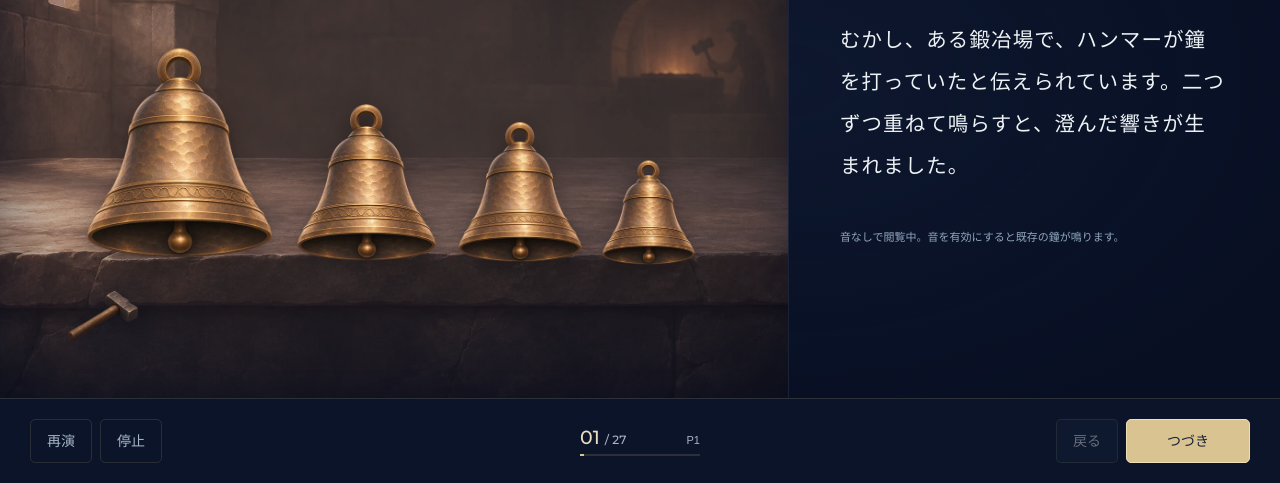
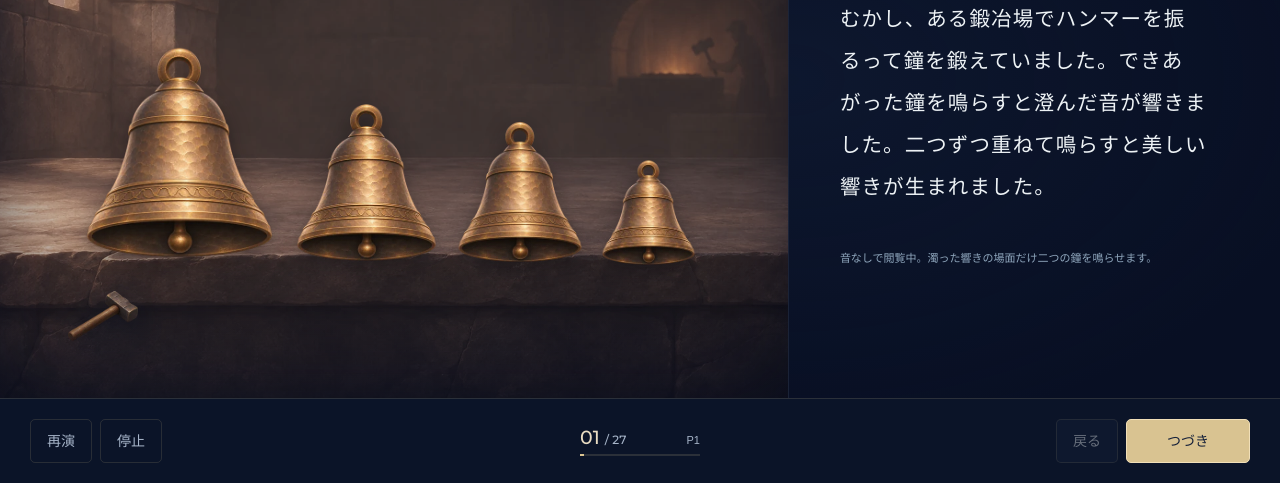
Before and after one commit to gerupon-lgtm/prism-story-preview, a plain HTML site: page index.html in a window 1280 px wide. Shown: the part 317-800 px from the top of the page. Drawn offline with Linux system fonts and the light colour scheme.

Commit message:
Face the star spirit toward the bells and limit story audio (v0.1.6)

```diff
--- a/index.html
+++ b/index.html
@@ -4,13 +4,13 @@
   <meta charset="utf-8">
   <meta name="viewport" content="width=device-width,initial-scale=1,viewport-fit=cover">
   <meta name="theme-color" content="#080f23">
-  <title>PRISM NOTES — おはなし試作 v0.1.4</title>
-  <link rel="stylesheet" href="./story.css?v=0.1.4">
+  <title>PRISM NOTES — おはなし試作 v0.1.6</title>
+  <link rel="stylesheet" href="./story.css?v=0.1.6">
 </head>
 <body>
   <main id="reader" class="reader" aria-label="PRISM NOTES おはなし試作">
     <header class="toolbar">
-      <div class="brand"><span>PRISM NOTES</span><small>おはなし試作 v0.1.4 <em>語り・構図は仮案</em></small></div>
+      <div class="brand"><span>PRISM NOTES</span><small>おはなし試作 v0.1.6 <em>語り・構図は仮案</em></small></div>
       <nav class="tools" aria-label="閲覧の設定">
         <button id="sound" type="button" aria-pressed="false">音：なし</button>
         <button id="motion" type="button" aria-pressed="false">動き：通常</button>
@@ -42,6 +42,6 @@
     <div id="scene-list" class="scene-list"></div>
     <div class="menu-foot"><button id="skip" type="button">この章を飛ばす</button><button id="restart" type="button">最初から見る</button><span>© SIKUMI LAB</span></div>
   </dialog>
-  <script type="module" src="./story.js?v=0.1.4"></script>
+  <script type="module" src="./story.js?v=0.1.6"></script>
 </body>
 </html>
--- a/story-data.js
+++ b/story-data.js
@@ -1,5 +1,5 @@
 // 全文は storyboard-draft の第3章。第10章の記憶・和解の境界を優先。文言は全て仮。
-export const VERSION = '0.1.4';
+export const VERSION = '0.1.6';
 export const blocks = [
   {id:'P', title:'残された鐘', position:'序 · 連続プレイ開始前', after:'このあと、最初の光の道へ。1〜3面のプレイは試作では省略します。'},
   {id:'M1', title:'応えない道', position:'挿話 · 4面の前', after:'このあと、故障の解説と4〜5面へ。試作では省略します。'},
@@ -13,20 +13,20 @@ export const blocks = [
   {id:'E', title:'余韻の向こうへ', position:'結末 · 42面クリア後', after:''},
 ];
 export const slides = [
-  {id:'P1',block:'P',era:'むかし · 鍛冶場',scene:'forge',words:'むかし、ある鍛冶場で、ハンマーが鐘を打っていたと伝えられています。二つずつ重ねて鳴らすと、澄んだ響きが生まれました。',cues:[[0.3,{bells:[12]}],[1.6,{bells:[12,6]}]]},
-  {id:'P2',block:'P',era:'むかし · 濁った響き',scene:'order',words:'ただ、大きさの近い二つの鐘を同時に鳴らすと、響きが濁ったのです。',cues:[[0.3,{bells:[9,8]}]]},
+  {id:'P1',block:'P',era:'むかし · 鍛冶場',scene:'forge',words:'むかし、ある鍛冶場でハンマーを振るって鐘を鍛えていました。できあがった鐘を鳴らすと澄んだ音が響きました。二つずつ重ねて鳴らすと美しい響きが生まれました。'},
+  {id:'P2',block:'P',era:'むかし · 濁った響き',scene:'order',words:'ところが大きさの近い二つの鐘を同時に鳴らしたときだけ、響きが濁ったのです。',cues:[[0.3,{bells:[9,8]}]]},
   {id:'P3',block:'P',era:'むかし · 閉ざされた響き',scene:'sealed',words:'教団はこうした響きを「不浄」と呼び、盾・剣・鎧の三種類の武具へ分けて封じました。',note:'封音する場面の構図は仮案'},
-  {id:'P4',block:'P',era:'時を経て · 遠い祭壇',scene:'altar',words:'鍛えられた鐘のいくつかは、のちに遠い祭壇へ運ばれました。ひとつひとつは澄んだ一音。あとに残るのは、余韻です。',cues:[[0.35,72]]},
+  {id:'P4',block:'P',era:'時を経て · 遠い祭壇',scene:'altar',words:'鍛えられた鐘のいくつかは、のちに遠い祭壇へ運ばれました。ひとつひとつは澄んだ一音。あとに残るのは、余韻です。'},
   {id:'P5',block:'P',era:'いま · 夜空の遺跡',scene:'broken',words:'いま、この夜空では、鐘へ続く光の道が途切れています。'},
   {id:'P6',block:'P',era:'いま · 夜空の遺跡',scene:'invitation',speaker:true,words:'あの鐘へ、星の光を届けていただけますか。光が届けば、きっと応えてくれるはずです。'},
   {id:'P7',block:'P',era:'いま · 最初の祭壇へ',scene:'departure',speaker:true,words:'まずは、あの一音から。わたしも一緒に、道をたどりましょう。'},
   {id:'M1',block:'M1',era:'いま · 天文台への道',scene:'fault',words:'長い時を経た遺跡では、昨日まで通じていた道が、今日は応えないこともあります。'},
-  {id:'M2',block:'M2',era:'いま · 天文台',scene:'repeat',speaker:true,words:'……また、応えましたね。ひとつの鐘にも、いくつかの光が届いているようです。',cues:[[0.3,72],[1.4,72]]},
-  {id:'B1-1',block:'B1',era:'いま · 星渡りの回廊',scene:'far',words:'最初の鐘が鳴ると、遠くにも、星の光を待つ祭壇が見えてきました。',cues:[[0.3,72]]},
+  {id:'M2',block:'M2',era:'いま · 天文台',scene:'repeat',speaker:true,words:'……また、応えましたね。ひとつの鐘にも、いくつかの光が届いているようです。'},
+  {id:'B1-1',block:'B1',era:'いま · 星渡りの回廊',scene:'far',words:'最初の鐘が鳴ると、遠くにも、星の光を待つ祭壇が見えてきました。'},
   {id:'B1-2',block:'B1',era:'いま · 星渡りの回廊',scene:'many',speaker:true,words:'あちらの鐘も、まだ静かなままです。ひとつずつ、応えてもらいましょう。'},
-  {id:'B2-1',block:'B2',era:'いま · 月映りの水殿',scene:'water',words:'先の鐘が鳴り終わる、その少し前に。別の鐘が、静かに応えました。',cues:[[0.3,72],[1.7,79]]},
-  {id:'B2-2',block:'B2',era:'いま · 余韻の水面',scene:'echo',speaker:true,words:'離れた場所の音も、余韻の中では出会えるのですね。',cues:[[0.3,72],[1.7,79]]},
-  {id:'B3-1',block:'B3',era:'いまから、かつての鍛冶場へ',scene:'memory',words:'この鐘たちも、かつては、同じ鍛冶場で鳴っていたのでしょう。打たれた順に、一音、また一音。',cues:[[0.3,72],[1.1,79],[1.9,84]]},
+  {id:'B2-1',block:'B2',era:'いま · 月映りの水殿',scene:'water',words:'先の鐘が鳴り終わる、その少し前に。別の鐘が、静かに応えました。'},
+  {id:'B2-2',block:'B2',era:'いま · 余韻の水面',scene:'echo',speaker:true,words:'離れた場所の音も、余韻の中では出会えるのですね。'},
+  {id:'B3-1',block:'B3',era:'いまから、かつての鍛冶場へ',scene:'memory',words:'この鐘たちも、かつては、同じ鍛冶場で鳴っていたのでしょう。打たれた順に、一音、また一音。'},
   {id:'B3-2',block:'B3',era:'いま · 星響の祭壇',scene:'remember',speaker:true,words:'「その響きにも、居場所がある」……誰かが、そう言っていました。何度も、わたしに。'},
   {id:'B4-1',block:'B4',era:'いま · 星環の帰廊',scene:'return',words:'届いた光のひとすじが、夜空へ戻っていきました。消えたのではありません。'},
   {id:'B4-2',block:'B4',era:'いま · 星環の帰廊',scene:'branch',speaker:true,words:'道は、ここで終わりではないようです。戻った光は、またどこへ向かうのでしょう。'},
--- a/story.js
+++ b/story.js
@@ -1,5 +1,5 @@
-import {VERSION,blocks,slides} from './story-data.js?v=0.1.4';
-import {Chime,BELL_SOUND} from './engine/audio.js?v=story-0.1.4';
+import {VERSION,blocks,slides} from './story-data.js?v=0.1.6';
+import {Chime,BELL_SOUND} from './engine/audio.js?v=story-0.1.6';
 
 // 独立した閲覧試作。Session、成績、保存、PWA登録には接続しない。
 const $=id=>document.getElementById(id),reader=$('reader'),scene=$('scene');
@@ -54,6 +54,9 @@ const scenes={
  future:{bg:'r:forge-ruins',art:[art('r:monochord-story',24,43,57,37),art('r:hammer',9,76,20,15,'old')],kind:'future'},
  root:{bg:'r:forge-ruins',art:[art('r:monochord-story',20,44,60,38),art('r:hammer',8,78,18,13,'old'),art('r:spirit-listening',67,18,24,59,'future-spirit')],kind:'future'},
 };
+// 星の精霊の採用絵は左向き。画像は変えず、対象が左・精霊が右になるよう座標を入れ替える。
+// many は初めから精霊が右・鐘が左なので、そのまま使う。
+const inwardScenes=new Set(['invitation','departure','repeat','echo','remember','branch','reflection','lastgate','thanks']);
 function imageEl(name,cls=''){
  const img=new Image();
  img.src=name==='spirit-guide.png'?`./public/spirit-guide.png?v=${VERSION}`:asset(name);
@@ -80,7 +83,7 @@ function lightmap(kind){
  return svg;
 }
 function drawScene(slide){
- const spec=scenes[slide.scene],holder=$('scenery');holder.replaceChildren();
+ const spec=scenes[slide.scene],holder=$('scenery'),reverseLayout=inwardScenes.has(slide.scene);holder.replaceChildren();
  scene.dataset.effect=slide.scene;scene.setAttribute('aria-label',`${slide.era}。${slide.note??''}`);
  holder.append(imageEl(spec.bg,'backdrop'));
  if(spec.kind==='forge'){const tint=document.createElement('div');tint.className='forge-tint';holder.append(tint);}
@@ -90,8 +93,8 @@ function drawScene(slide){
   }
  }
  if(spec.kind==='memory')holder.append(imageEl('r:forge-legend','memory-backdrop'));
- holder.append(lightmap(spec.kind));
- for(const item of spec.art){const img=imageEl(item.name,'art '+item.cls);Object.assign(img.style,{left:item.x+'%',top:item.y+'%',width:item.w+'%',height:item.h+'%'});holder.append(img);}
+ const light=lightmap(spec.kind);if(reverseLayout)light.style.transform='scaleX(-1)';holder.append(light);
+ for(const item of spec.art){const img=imageEl(item.name,'art '+item.cls);Object.assign(img.style,{left:(reverseLayout?100-item.x-item.w:item.x)+'%',top:item.y+'%',width:item.w+'%',height:item.h+'%'});holder.append(img);}
  if(spec.kind==='seal')for(const cls of ['seal-glow','seal-stone']){const div=document.createElement('div');div.className=cls;holder.append(div);}
  $('music-slot').hidden=!slide.music;
 }
@@ -140,7 +143,7 @@ function render(){
  $('bridge').textContent=isLastOfBlock()?block.after:'';
  $('counter').innerHTML=`${String(index+1).padStart(2,'0')} <i>/ 27</i>`;$('slide-id').textContent=slide.id;
  $('progress-fill').style.width=((index+1)/slides.length*100)+'%';
- notice=slide.music?'楽曲は未収録です。時間を決めず、手動で進めます。':sound?'この場面の音は、既存の鐘だけです。':'音なしで閲覧中。音を有効にすると既存の鐘が鳴ります。';
+ notice=slide.music?'楽曲は未収録です。時間を決めず、手動で進めます。':sound?(slide.cues?.length?'この場面では二つの鐘を同時に鳴らします。':'この場面は音なしです。'):'音なしで閲覧中。濁った響きの場面だけ二つの鐘を鳴らせます。';
  drawScene(slide);updateControls();history.replaceState(null,'',`#${slide.id}`);void playCues();
  document.title=`${slide.id} · PRISM NOTES おはなし試作 v${VERSION}`;
  for(const button of $('scene-list').querySelectorAll('[data-index]'))button.setAttribute('aria-current',String(Number(button.dataset.index)===index));
```
Also changed, not shown: build-info.json (+6 -6 lines), story.css, 1 other file.
